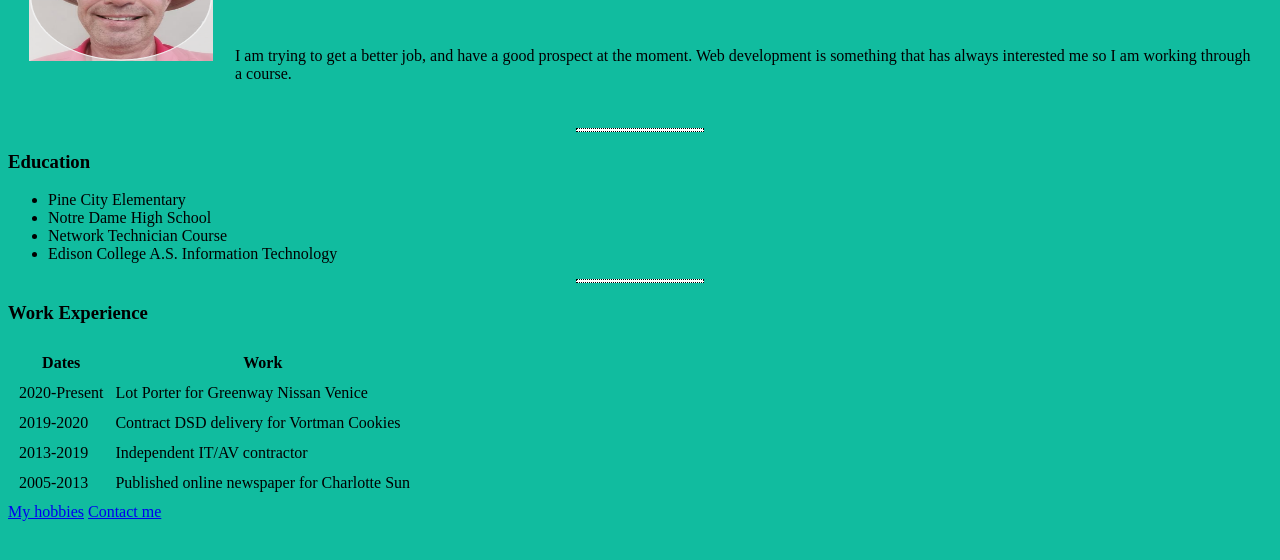
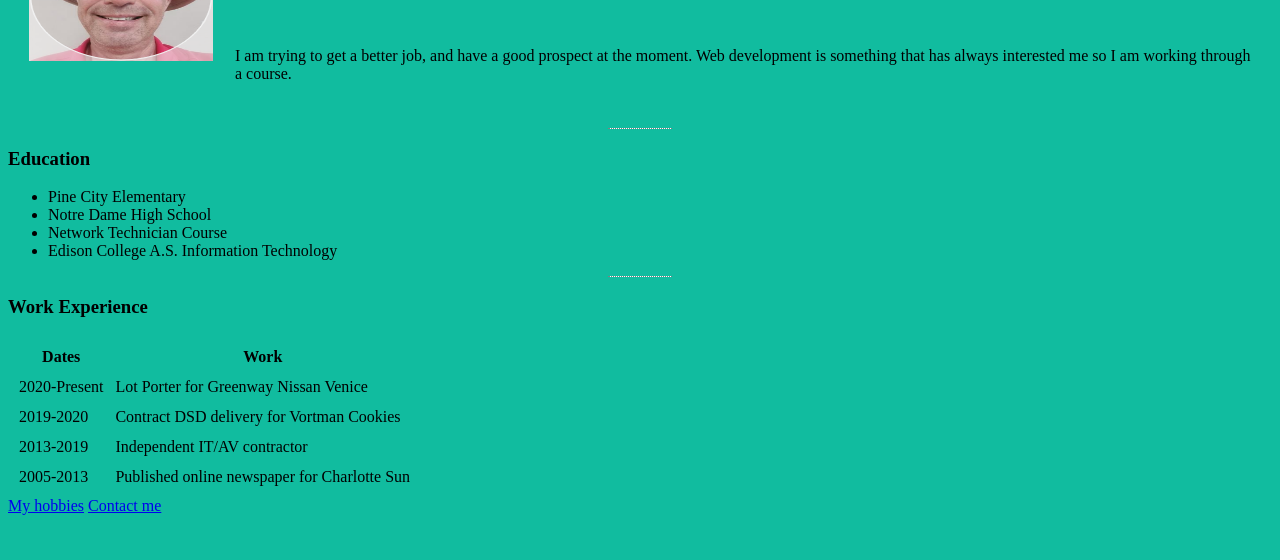
Before and after one commit to bcook0627/webdev, a plain HTML site: page index.html in a window 1280 px wide. Shown: the part 130-690 px from the top of the page. Drawn offline with Linux system fonts and the light colour scheme.

Commit message:
changing hr

```diff
--- a/index.html
+++ b/index.html
@@ -5,9 +5,11 @@
         <style>
             body {background-color: rgb(17, 188, 159);}
             hr {background-color: white;
-                border-style: dotted;
-                height: 2px;
-                width: 10%;
+                border-style: none;
+                border-top-style: dotted;
+                border-color: gray;
+                border-width: 7;
+                width: 5%;
             }
         </style>
     </head>
```
